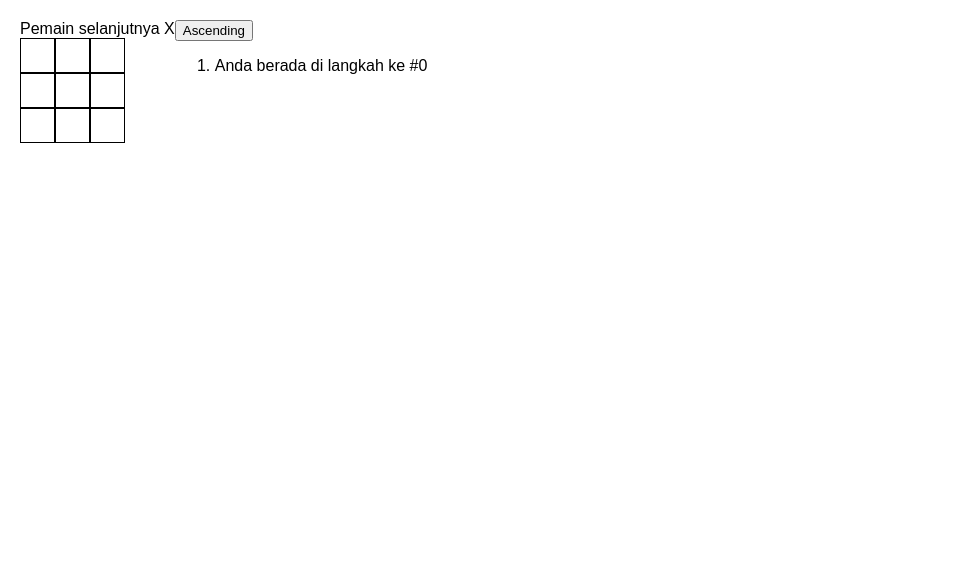
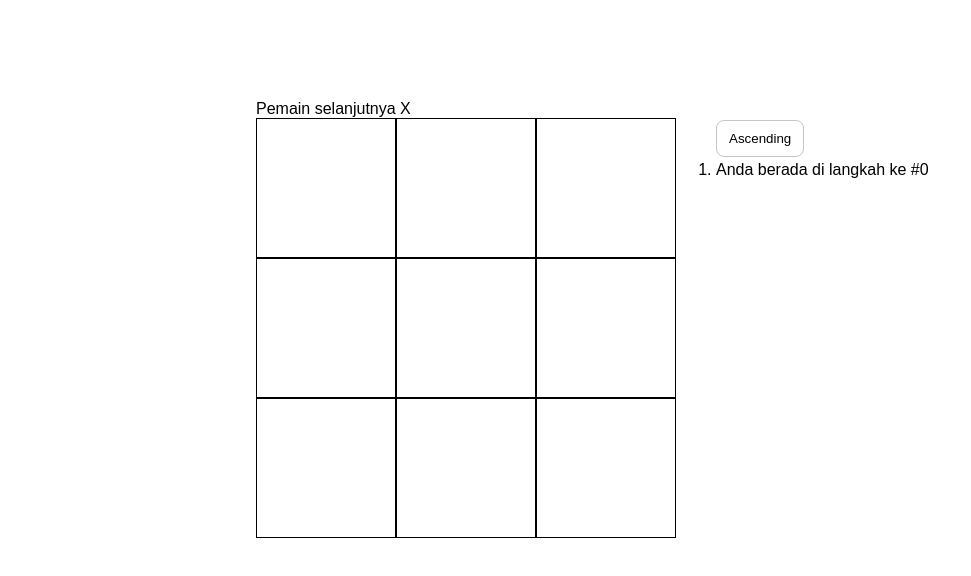
Before and after one commit to denandaprayoga/game-tic-tac-toe, a React (Vite) app: page / in a window 1280 px wide. Shown: the top 576 px of the page, without its empty margins (0-971 px from the left). Built offline with nearby package versions, Linux system fonts and the light colour scheme.

Commit message:
menambahkan fitur highligh pada baris ketika ada yang menang dan menampilkan pesan pertandingan seri jika tidak ada yang menang

```diff
--- a/index.html
+++ b/index.html
@@ -7,7 +7,7 @@
     <title>Tic Tac Toe</title>
   </head>
   <body>
-    <div id="root"></div>
+    <div id="root" class="root"></div>
     <script type="module" src="/src/main.jsx"></script>
   </body>
 </html>
--- a/src/App.jsx
+++ b/src/App.jsx
@@ -1,15 +1,16 @@
 /* eslint-disable react/prop-types */
 import { useState } from 'react';
 
-function Square({ value, onSquareClick }) {
+function Square({ value, onSquareClick, classname }) {
   return (
-    <button className='square' onClick={onSquareClick}>
+    <button className={classname} onClick={onSquareClick}>
       {value}
     </button>
   );
 }
 
 function Board({ xIsNext, squares, onPlay }) {
+  const winner = calculateWinner(squares);
   const lengthBoard = 3;
   const rows = [...Array(lengthBoard).keys()].map((row) => {
     const columns = [...Array(lengthBoard).keys()].map((col) => {
@@ -19,6 +20,7 @@ function Board({ xIsNext, squares, onPlay }) {
           key={i}
           value={squares[i]}
           onSquareClick={() => handleClick(i)}
+          classname={linesWinner(i)}
         />
       );
     });
@@ -39,12 +41,24 @@ function Board({ xIsNext, squares, onPlay }) {
     onPlay(nextSquares);
   }
 
-  const winner = calculateWinner(squares);
   let status;
   if (winner) {
-    status = 'Pemenangnya adalah ' + winner;
+    status = 'Pemenangnya adalah ' + winner.winner;
   } else {
-    status = 'Pemain selanjutnya ' + (xIsNext ? 'X' : 'O');
+    !squares.includes(null)
+      ? (status = 'pertandingan seri')
+      : (status = 'Pemain selanjutnya ' + (xIsNext ? 'X' : 'O'));
+  }
+
+  function linesWinner(indexSquare) {
+    if (winner !== null) {
+      for (let i = 0; i < winner.lines.length; i++) {
+        if (winner.lines[i] === indexSquare) {
+          return 'square square-winner';
+        }
+      }
+    }
+    return 'square';
   }
 
   return (
@@ -59,9 +73,9 @@ export default function Game() {
   const [history, setHistory] = useState([Array(9).fill(null)]);
   const [currentMove, setCurrentMove] = useState(0);
   const [ascending, setAscending] = useState(true);
-  const displayAscending = ascending ? 'Ascending' : 'Descending';
   const xIsNext = currentMove % 2 === 0;
   const currentSquare = history[currentMove];
+  const displayAscending = ascending ? 'Ascending' : 'Descending';
 
   function handlePlay(nextSquares) {
     const nextHistory = [...history.slice(0, currentMove + 1), nextSquares];
@@ -86,7 +100,9 @@ export default function Game() {
         {move === currentMove ? (
           <>Anda berada di langkah ke #{move}</>
         ) : (
-          <button onClick={() => jumpTo(move)}>{description}</button>
+          <button className='button' onClick={() => jumpTo(move)}>
+            {description}
+          </button>
         )}
       </li>
     );
@@ -102,7 +118,9 @@ export default function Game() {
         <Board xIsNext={xIsNext} squares={currentSquare} onPlay={handlePlay} />
       </div>
       <div className='game-info'>
-        <button onClick={toogleButtonAscending}>{displayAscending}</button>
+        <button className='button' onClick={toogleButtonAscending}>
+          {displayAscending}
+        </button>
         <ol>{ascending ? moves : moves.reverse()}</ol>
       </div>
     </div>
@@ -124,10 +142,13 @@ function calculateWinner(squares) {
   for (let i = 0; i < lines.length; i++) {
     const [a, b, c] = lines[i];
 
-    if (squares[a] === squares[b] && squares[b] === squares[c]) {
-      return squares[a];
+    if (squares[a] && squares[a] === squares[b] && squares[a] === squares[c]) {
+      const winner = {
+        winner: squares[a],
+        lines: lines[i],
+      };
+      return winner;
     }
   }
-
   return null;
 }
--- a/src/index.css
+++ b/src/index.css
@@ -1,27 +1,61 @@
 * {
   box-sizing: border-box;
+  padding: 0;
+  margin: 0;
 }
 
 body {
   font-family: sans-serif;
-  margin: 1.25rem;
-  padding: 0;
+}
+
+.root {
+  width: 60%;
+  margin-inline: auto;
 }
 
 .square {
-  width: 2.1875rem;
-  height: 2.1875rem;
+  width: 8.75rem;
+  height: 8.75rem;
   cursor: pointer;
   border: 0.0625rem solid black;
   background-color: white;
-  font-size: 1.25rem;
+  font-size: 5rem;
   font-weight: bold;
 }
 
 .board {
   display: flex;
+  flex-wrap: wrap;
+  width: calc(8.75rem * 3);
 }
 
 .game {
   display: flex;
+  gap: 1.25rem;
+  margin-top: 100px;
 }
+
+.game-info {
+  padding: 1.25rem;
+}
+
+.button {
+  padding: 0.625rem 0.75rem;
+  margin-bottom: 0.25rem;
+  cursor: pointer;
+  background-color: #fff;
+  border-radius: 0.5rem;
+  border: 0.0313rem solid #c4c4c4;
+}
+
+.button:hover {
+  border-color: #89bcff;
+}
+
+.button:active {
+  background-color: #89bcff;
+}
+
+.square-winner {
+  background-color: yellow;
+}
```
